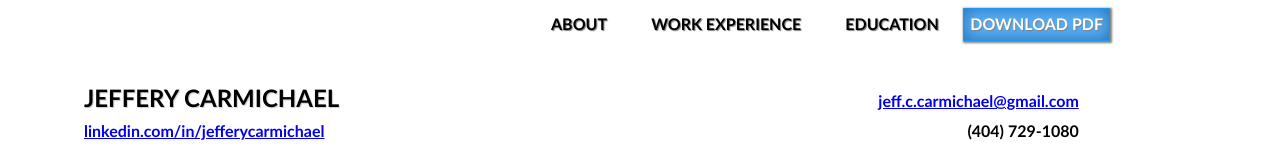
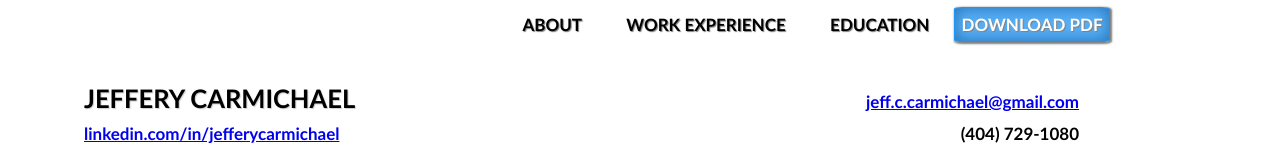
Before and after one commit to JefferyCarmichael/Resume, a plain HTML site: page index.html in a window 1280 px wide. Shown: the top 160 px of the page. Drawn offline with nearby package versions, Linux system fonts and the light colour scheme.

Commit message:
updated css

```diff
--- a/assets/styles/style.css
+++ b/assets/styles/style.css
@@ -13,7 +13,7 @@ html {
 
   scroll-behavior: smooth;
   max-width: 1200px;
-  font-size: 1.8vw;
+  font-size: 1.9vw;
 }
 *,
 *:before,
@@ -56,6 +56,7 @@ nav a {
   box-shadow: inset 0 0 15px 1px rgba(4, 78, 139, 0.582),
     1px 1px 2px 1px #00000081;
   border: 1px solid rgba(6, 136, 243, 0.671);
+  border-radius: 5%;
 }
 
 /* ============================================================== */
@@ -75,7 +76,7 @@ nav a {
 }
 
 #about1 {
-  height: 50px;
+  height: 55px;
 }
 
 #about,
@@ -187,7 +188,7 @@ padding-right: 7%;
 
 @media screen and (min-width: 970px) {
   html {
-    font-size: 16px;
+    font-size: 17px;
   }
   #about1 {
     height: 80px;
```
